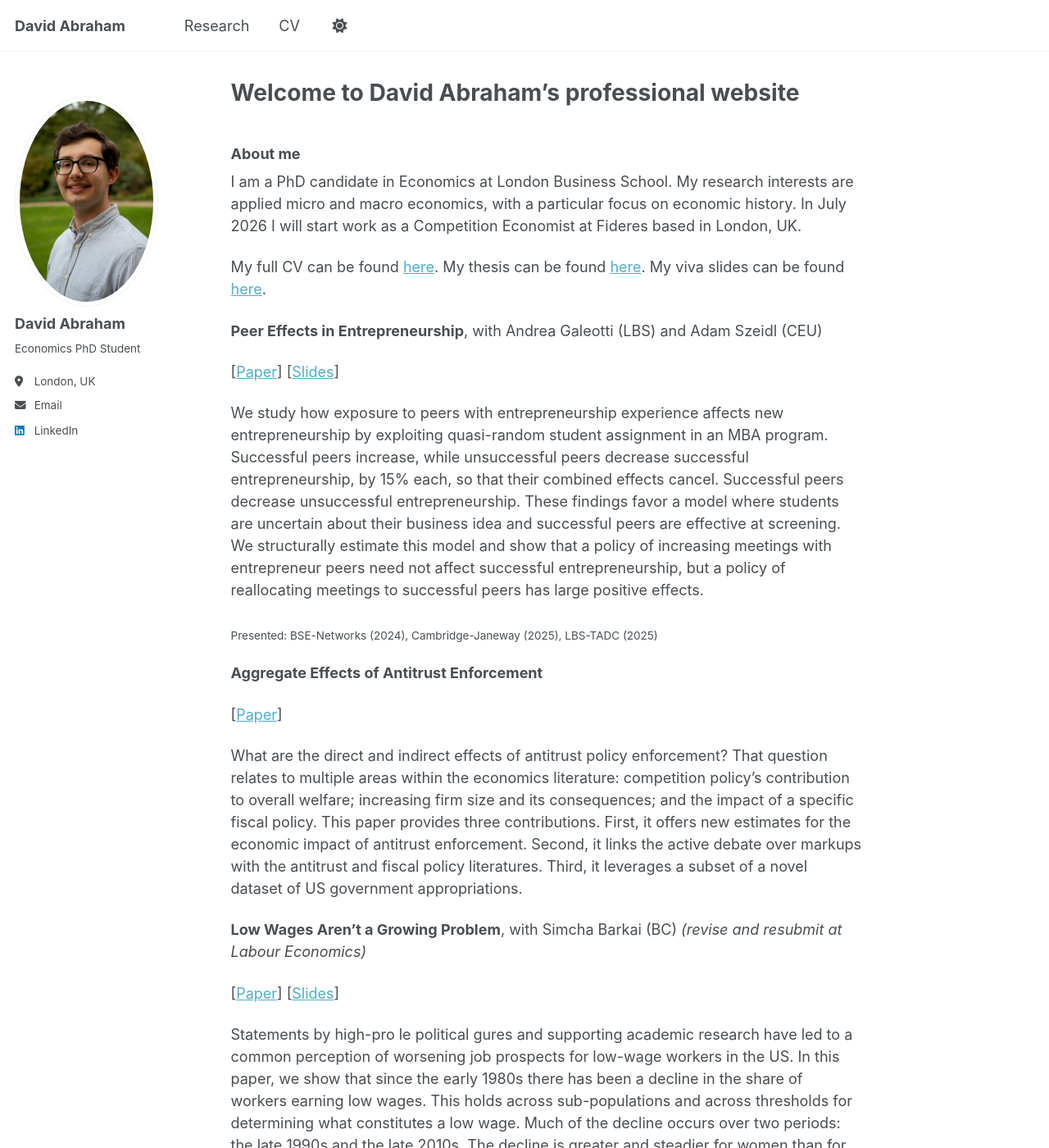
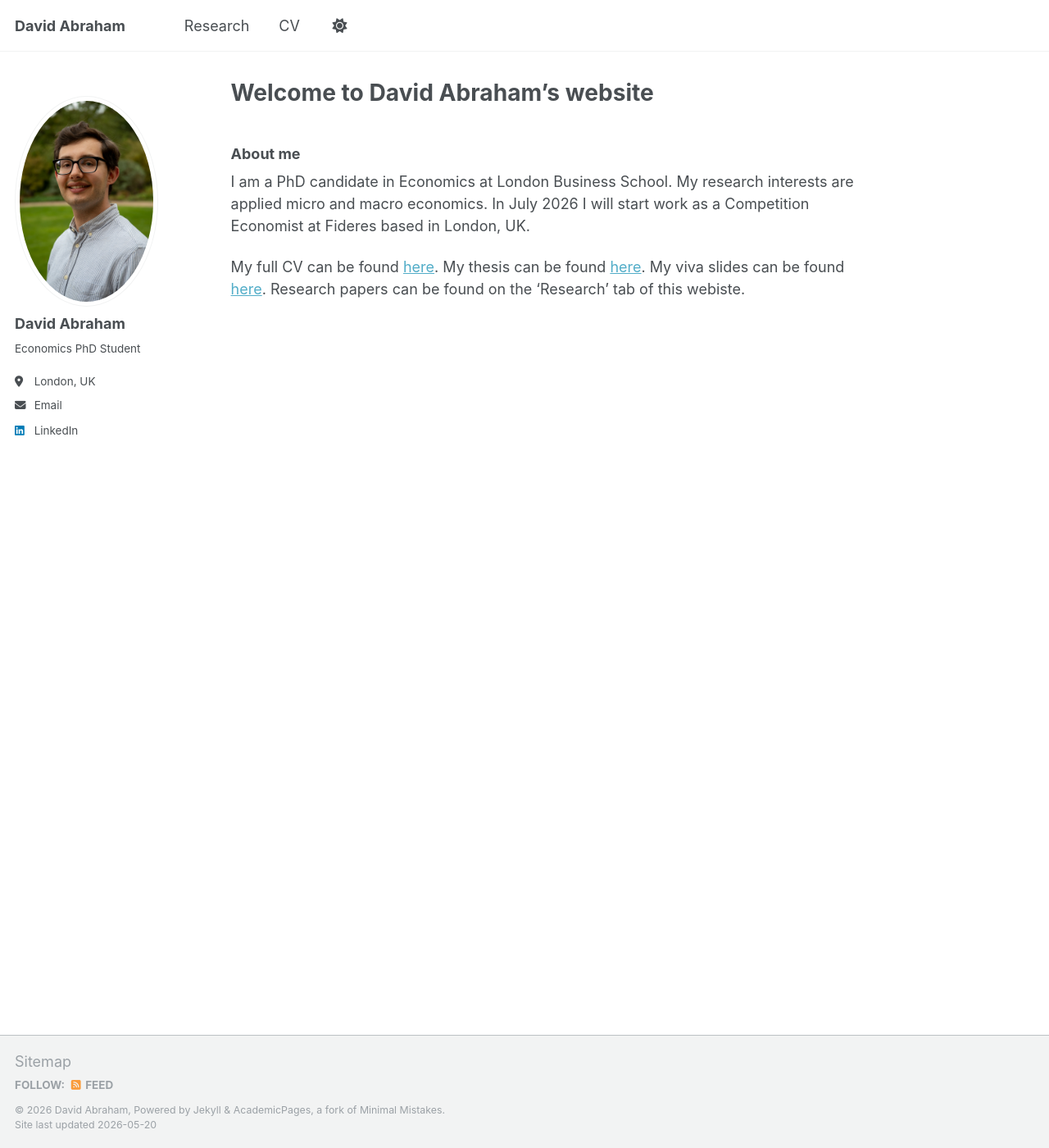
Before and after one commit to david-abraham-lbs/david-abraham-lbs.github.io, a Jekyll site: the page built from _pages/about.md, in a window 1280 px wide and 1400 px high. Shown: the whole window at 82% size. Built offline with Jekyll 4.4.1, drawn with Linux system fonts in a browser that asks for light colours; some of the changed text lies outside the part shown.

Commit message:
Pruned about to refer to reseach

```diff
--- a/_pages/about.md
+++ b/_pages/about.md
@@ -1,6 +1,6 @@
 ---
 permalink: /
-title: "Welcome to David Abraham's professional website"
+title: "Welcome to David Abraham's website"
 author_profile: true
 redirect_from:
   - /about/
@@ -9,31 +9,6 @@ redirect_from:
 
 ### About me
 
-I am a PhD candidate in Economics at London Business School. My research interests are applied micro and macro economics, with a particular focus on economic history. In July 2026 I will start work as a Competition Economist at Fideres based in London, UK.
+I am a PhD candidate in Economics at London Business School. My research interests are applied micro and macro economics. In July 2026 I will start work as a Competition Economist at Fideres based in London, UK.
 
-My full CV can be found [here](https://www.dropbox.com/scl/fi/uheceocapaizkszx9dmac/David_Abraham_CV.pdf?rlkey=fq73jilr4vi2b2e1wvm3vu27p&dl=0). My thesis can be found [here](https://www.dropbox.com/scl/fi/7kkw8z3o63g1ewv07es20/David_Abraham_Thesis.pdf?rlkey=no8qh3dm9xmooo7ky97lnz411&st=113hn2bh&dl=0). My viva slides can be found [here](https://www.dropbox.com/scl/fi/bj7ymnw9xz0les9t8f5yx/David_Abraham_Slides.pdf?rlkey=9y5a66hxa6xalf26t1xskzh7c&st=zxudf18h&dl=0).
-
-
-**Peer Effects in Entrepreneurship**, with Andrea Galeotti (LBS) and Adam Szeidl (CEU)
-
-[[Paper](https://www.dropbox.com/scl/fi/77tp4bi3d8598oiij595n/David_Abraham_JMP.pdf?rlkey=r4jtdshnjd1zm4irgl3aj3ljt&st=4jo9nq2n&dl=0)] [[Slides](https://www.dropbox.com/scl/fi/atn2ugtuempejpkdzdsy8/David_Abraham_JMP_Presentation.pdf?rlkey=bcjkzo3ynuq16gef0l6fqfnp2&st=yesvfdum&dl=0)]
-
-We study how exposure to peers with entrepreneurship experience affects new entrepreneurship by exploiting quasi-random student assignment in an MBA program. Successful peers increase, while unsuccessful peers decrease successful entrepreneurship, by 15% each, so that their combined effects cancel. Successful peers decrease unsuccessful entrepreneurship. These findings favor a model where students are uncertain about their business idea and successful peers are effective at screening. We structurally estimate this model and show that a policy of increasing meetings with entrepreneur peers need not affect successful entrepreneurship, but a policy of reallocating meetings to successful peers has large positive effects.
-
-<sub>Presented: BSE-Networks (2024), Cambridge-Janeway (2025), LBS-TADC (2025)</sub>
-
-
-**Aggregate Effects of Antitrust Enforcement**
-
-[[Paper](https://www.dropbox.com/scl/fi/su9suy8q2pvga5g2cpznh/David_Abraham_Antitrust.pdf?rlkey=migculvah531zhc2lx0o9re5u&dl=0)]
-
-What are the direct and indirect effects of antitrust policy enforcement? That question relates to multiple areas within the economics literature: competition policy's contribution to overall welfare; increasing firm size and its consequences; and the impact of a specific fiscal policy. This paper provides three contributions. First, it offers new estimates for the economic impact of antitrust enforcement. Second, it links the active debate over markups with the antitrust and fiscal policy literatures. Third, it leverages a subset of a novel dataset of US government appropriations.
-
-
-**Low Wages Aren't a Growing Problem**, with Simcha Barkai (BC) _(revise and resubmit at Labour Economics)_
-
-[[Paper](https://papers.ssrn.com/sol3/papers.cfm?abstract_id=4231412)] [[Slides](https://www.dropbox.com/scl/fi/nrzhcgvqbpj6l937z4syq/SimchaDavid_LowWages_David_Slides.pdf?rlkey=xxuywcf0vtv1yv0u5muk87smv&dl=0)]
-
-Statements by high-pro le political gures and supporting academic research have led to a common perception of worsening job prospects for low-wage workers in the US. In this paper, we show that since the early 1980s there has been a decline in the share of workers earning low wages. This holds across sub-populations and across thresholds for determining what constitutes a low wage. Much of the decline occurs over two periods: the late 1990s and the late 2010s. The decline is greater and steadier for women than for men. We further show that the worker-level persistence of low wages has not increased, and has likely decreased, over time.
-
-<sub>Presented: St. Gallen-VALURED (2024) </sub>
+My full CV can be found [here](https://www.dropbox.com/scl/fi/uheceocapaizkszx9dmac/David_Abraham_CV.pdf?rlkey=fq73jilr4vi2b2e1wvm3vu27p&dl=0). My thesis can be found [here](https://www.dropbox.com/scl/fi/7kkw8z3o63g1ewv07es20/David_Abraham_Thesis.pdf?rlkey=no8qh3dm9xmooo7ky97lnz411&st=113hn2bh&dl=0). My viva slides can be found [here](https://www.dropbox.com/scl/fi/bj7ymnw9xz0les9t8f5yx/David_Abraham_Slides.pdf?rlkey=9y5a66hxa6xalf26t1xskzh7c&st=zxudf18h&dl=0). Research papers can be found on the 'Research' tab of this webiste.
```
